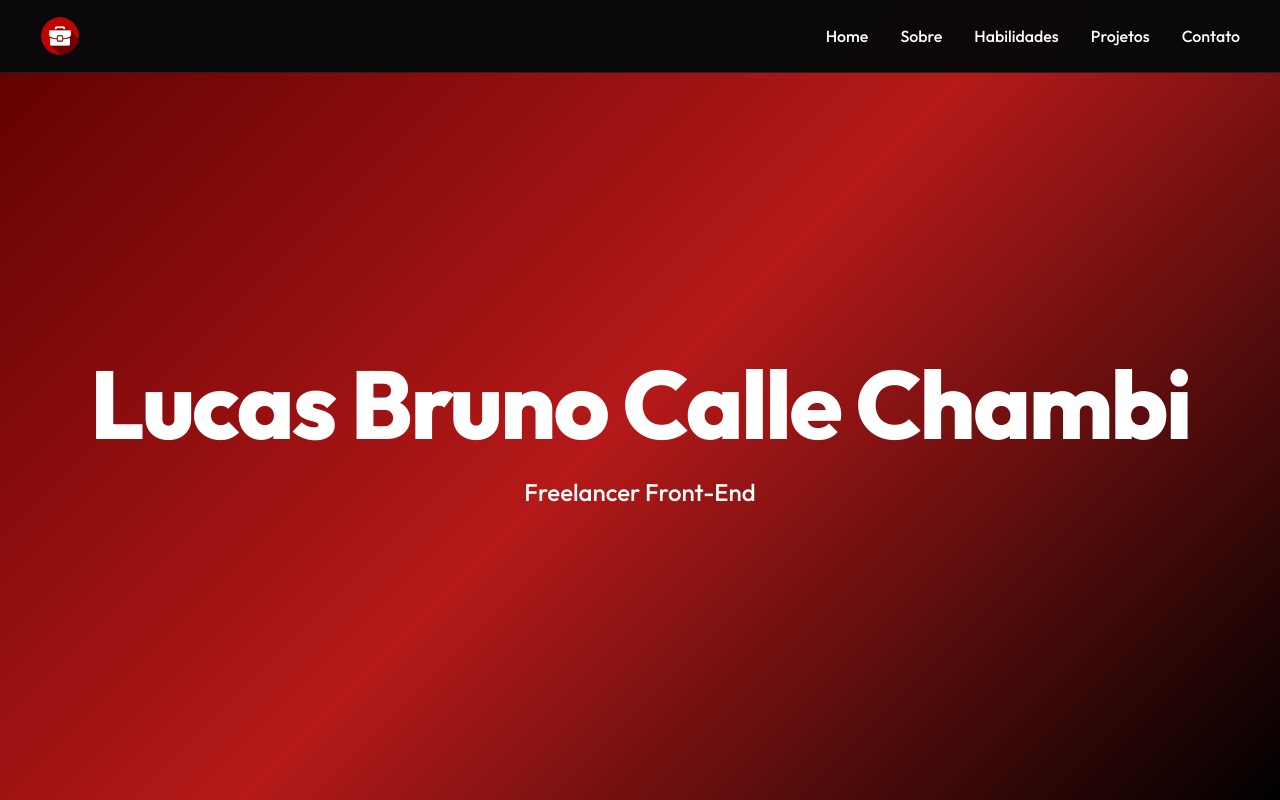
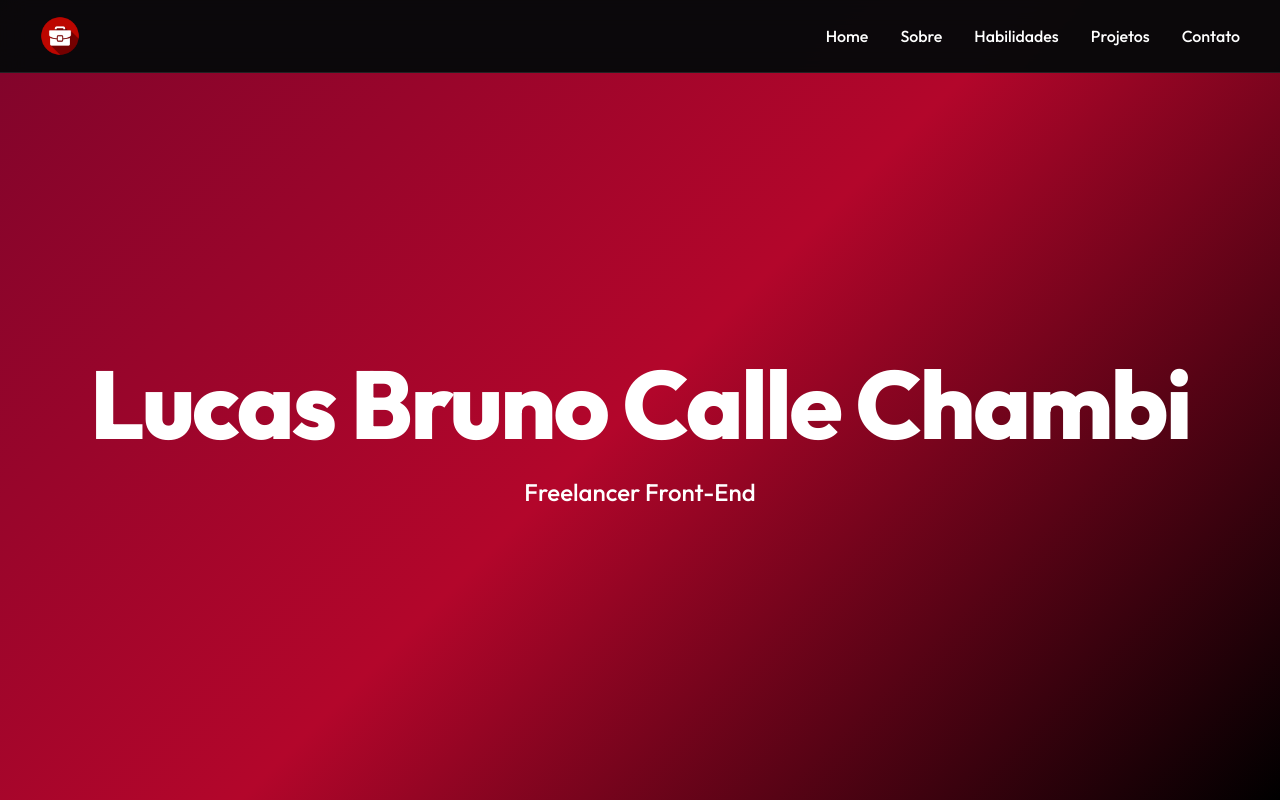
Before and after one commit to LokiiiGo/portifolio-lucas-chambi, a React (Vite) app: page / in a window 1280 px wide. Shown: the top 800 px of the page. Built offline with nearby package versions, Linux system fonts and the light colour scheme.

Commit message:
Alterando cor da background dos contatos

```diff
--- a/src/App.css
+++ b/src/App.css
@@ -15,7 +15,7 @@ html {
 
 body,
 .bg-animated {
-  background: linear-gradient(-45deg, #000000, #b51919, #5d0000);
+  background: linear-gradient(-45deg, #000000, #b3062b, #7f042b);
   background-size: 400% 400%;
   animation: gradient 20s ease-in-out infinite;
   background-attachment: fixed;
--- a/src/components/Contato.jsx
+++ b/src/components/Contato.jsx
@@ -72,7 +72,7 @@ function Contato() {
               href={link.href}
               target="_blank"
               rel="noopener noreferrer"
-              className="text-white inline-flex items-center justify-center gap-2 px-5 sm:px-6 py-3 sm:py-4 bg-zinc-950 border border-zinc-700 rounded-xl hover:border-white hover:bg-amber-500/10 transition-all duration-300 text-base sm:text-lg font-medium"
+              className="text-white inline-flex items-center justify-center gap-2 px-5 sm:px-6 py-3 sm:py-4 bg-zinc-950 border border-zinc-700 rounded-xl hover:border-white hover:bg-transparent transition-all duration-300 text-base sm:text-lg font-medium"
             >
               {link.icon}
               {link.label}
```
